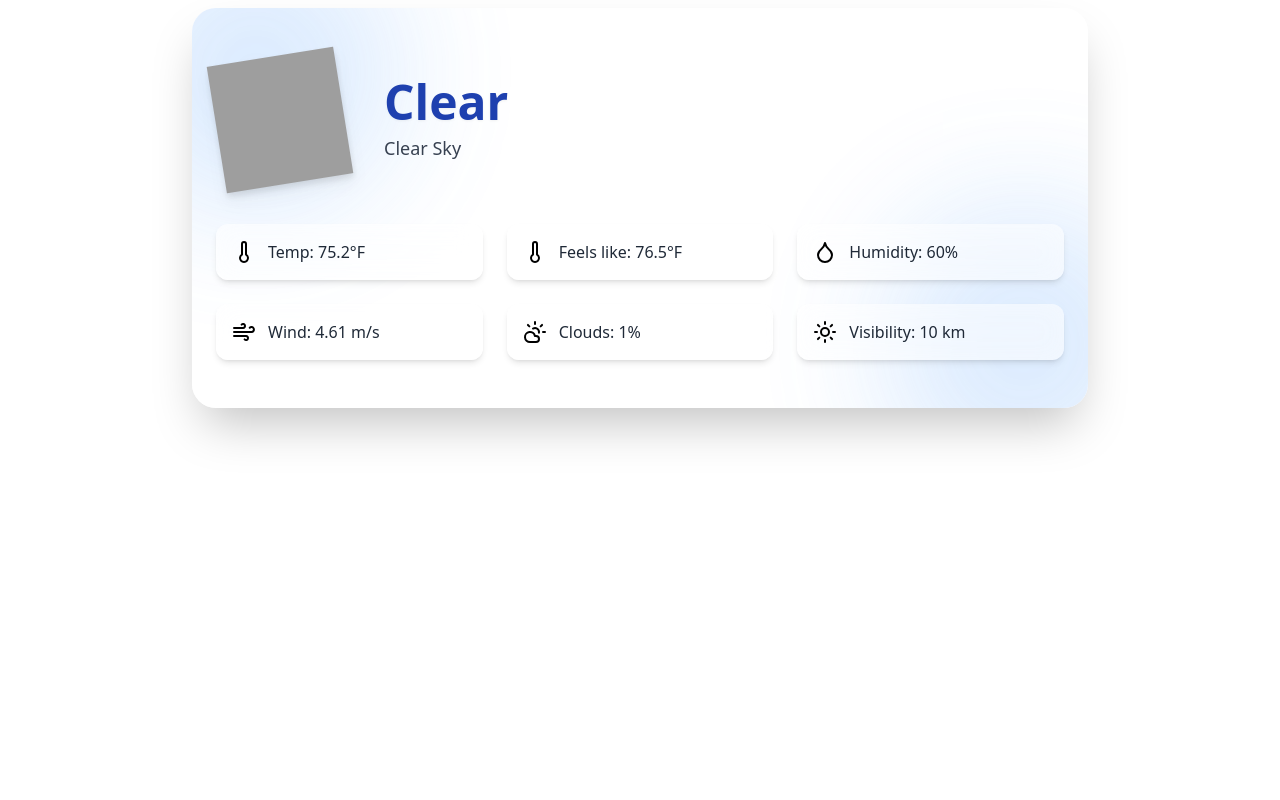
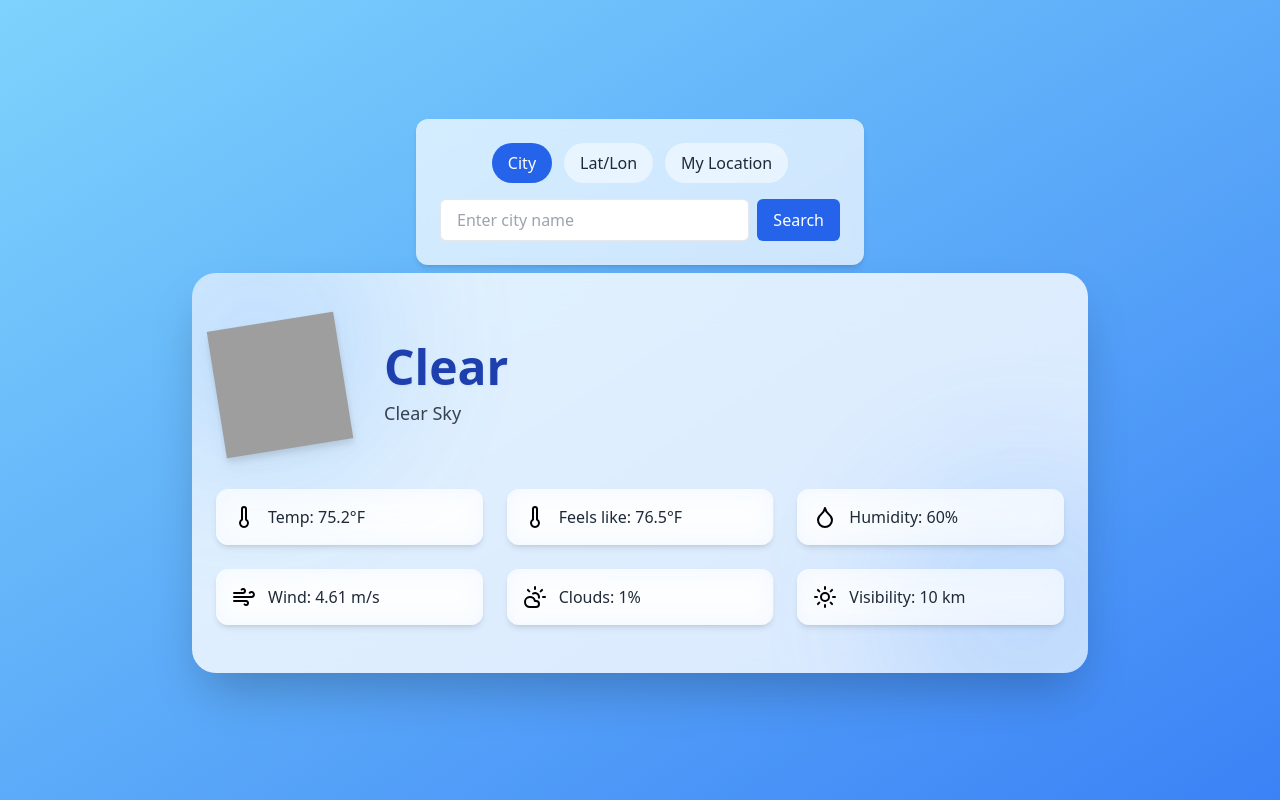
Before and after one commit to Aaron-M00/weather-project, a React (Vite) app in the folder frontend-app/: page / in a window 1280 px wide. Built offline with nearby package versions, Linux system fonts and the light colour scheme; grey boxes are pictures that could not be loaded; the HTML template or start-up script is replaced by a standard one.

Commit message:
Add Input Tab for city and coordinates

```diff
--- a/frontend-app/src/App.tsx
+++ b/frontend-app/src/App.tsx
@@ -1,38 +1,7 @@
-import WeatherCard from "./components/WeatherCard";
-import type { WeatherData } from "./types/weather";
+import WeatherDisplay from "./components/WeatherDisplay";
 
 function App() {
-
-  const dummyWeatherData: WeatherData = {
-    lat: 40.7128,
-    lon: -74.006,
-    timezone: "America/New_York",
-    timezone_offset: -14400,
-    current: {
-      dt: 1717332000,
-      temp: 75.2,
-      feels_like: 76.5,
-      pressure: 1012,
-      humidity: 60,
-      dew_point: 60.2,
-      uvi: 5.1,
-      clouds: 1,
-      visibility: 10000,
-      wind_speed: 4.61,
-      wind_deg: 240,
-      wind_gust: 7.2,
-      weather: [
-        {
-          id: 800,
-          main: "Clear",
-          description: "clear sky",
-          icon: "01d"
-        }
-      ]
-    }
-  };
-
-  return <WeatherCard weather={dummyWeatherData} />;
+  return <WeatherDisplay />;
 }
 
 export default App;
--- /dev/null
+++ b/frontend-app/src/components/InputTabs.tsx
@@ -0,0 +1,83 @@
+import { motion, AnimatePresence } from "framer-motion";
+
+export default function InputTabs({
+  mode,
+  setMode,
+  city,
+  setCity,
+  lat,
+  lon,
+  setLat,
+  setLon,
+  onCitySubmit,
+  onCoordsSubmit,
+  onLocationRequest,
+  error
+}: any) {
+  return (
+    <div className="w-full max-w-md bg-white/70 backdrop-blur-md p-6 rounded-xl shadow-md">
+      <div className="flex justify-center gap-3 mb-4">
+        {["city", "coords", "location"].map((m) => (
+          <button
+            key={m}
+            onClick={() => setMode(m)}
+            className={`px-4 py-2 rounded-full font-medium transition-all duration-300 ${
+              mode === m ? "bg-blue-600 text-white" : "bg-white/50 text-gray-800"
+            }`}
+          >
+            {m === "city" ? "City" : m === "coords" ? "Lat/Lon" : "My Location"}
+          </button>
+        ))}
+      </div>
+
+      <AnimatePresence mode="wait">
+        {mode === "city" && (
+          <motion.div key="city" initial={{ opacity: 0, y: 20 }} animate={{ opacity: 1, y: 0 }} exit={{ opacity: 0, y: -20 }}>
+            <div className="flex gap-2">
+              <input
+                className="w-full px-4 py-2 rounded-md border"
+                placeholder="Enter city name"
+                value={city}
+                onChange={(e) => setCity(e.target.value)}
+              />
+              <button onClick={onCitySubmit} className="bg-blue-600 text-white px-4 py-2 rounded-md">Search</button>
+            </div>
+          </motion.div>
+        )}
+
+        {mode === "coords" && (
+          <motion.div key="coords" initial={{ opacity: 0, y: 20 }} animate={{ opacity: 1, y: 0 }} exit={{ opacity: 0, y: -20 }} className="grid grid-cols-2 gap-2">
+            <input
+              type="text"
+              placeholder="Latitude"
+              className="px-4 py-2 rounded-md border"
+              value={lat}
+              onChange={(e) => setLat(e.target.value)}
+            />
+            <input
+              type="text"
+              placeholder="Longitude"
+              className="px-4 py-2 rounded-md border"
+              value={lon}
+              onChange={(e) => setLon(e.target.value)}
+            />
+            <button
+              onClick={onCoordsSubmit}
+              className="col-span-2 bg-blue-600 text-white px-4 py-2 rounded-md"
+            >
+              Search by Coordinates
+            </button>
+          </motion.div>
+        )}
+
+        {mode === "location" && (
+          <motion.div key="location" initial={{ opacity: 0, y: 20 }} animate={{ opacity: 1, y: 0 }} exit={{ opacity: 0, y: -20 }} className="text-center">
+            <button onClick={onLocationRequest} className="text-blue-600 underline">Use current location</button>
+          </motion.div>
+        )}
+      </AnimatePresence>
+
+      {error && <p className="text-red-600 mt-2 text-sm">{error}</p>}
+    </div>
+  );
+}
--- /dev/null
+++ b/frontend-app/src/components/WeatherDisplay.tsx
@@ -0,0 +1,69 @@
+import { useState } from "react";
+import InputTabs from "./InputTabs";
+import WeatherCard from "./WeatherCard";
+import type { WeatherData } from "../types/weather";
+
+export default function WeatherDisplay() {
+  const dummyWeatherData: WeatherData = {
+    lat: 40.7128,
+    lon: -74.006,
+    timezone: "America/New_York",
+    timezone_offset: -14400,
+    current: {
+      dt: 1717332000,
+      temp: 75.2,
+      feels_like: 76.5,
+      pressure: 1012,
+      humidity: 60,
+      dew_point: 60.2,
+      uvi: 5.1,
+      clouds: 1,
+      visibility: 10000,
+      wind_speed: 4.61,
+      wind_deg: 240,
+      wind_gust: 7.2,
+      weather: [
+        {
+          id: 800,
+          main: "Clear",
+          description: "clear sky",
+          icon: "01d",
+        },
+      ],
+    },
+  };
+  const [mode, setMode] = useState<"city" | "coords" | "location">("city");
+  const [weather, setWeather] = useState<WeatherData>(dummyWeatherData);
+  const [city, setCity] = useState("");
+  const [lat, setLat] = useState("");
+  const [lon, setLon] = useState("");
+  const [loading, setLoading] = useState(false);
+  const [error, setError] = useState("");
+
+  const handleCoordsSubmit = () => {};
+
+  const handleCitySubmit = () => {};
+
+  return (
+    <div
+      className={`min-h-screen w-full bg-gradient-to-br from-sky-300 to-blue-500 flex flex-col items-center justify-center px-4 py-12`}
+    >
+      <InputTabs
+        mode={mode}
+        setMode={setMode}
+        city={city}
+        setCity={setCity}
+        lat={lat}
+        lon={lon}
+        setLat={setLat}
+        setLon={setLon}
+        onCitySubmit={handleCitySubmit}
+        onCoordsSubmit={handleCoordsSubmit}
+        onLocationRequest={() => setMode("location")}
+        error={error}
+      />
+
+      <WeatherCard weather={weather} />
+    </div>
+  );
+}
```
